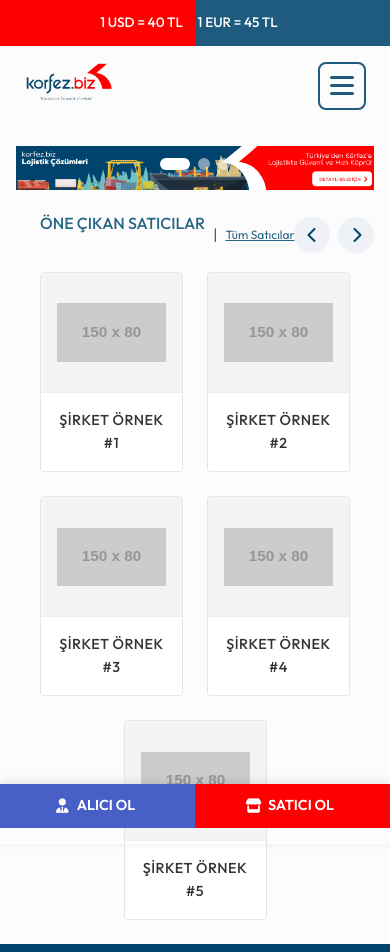
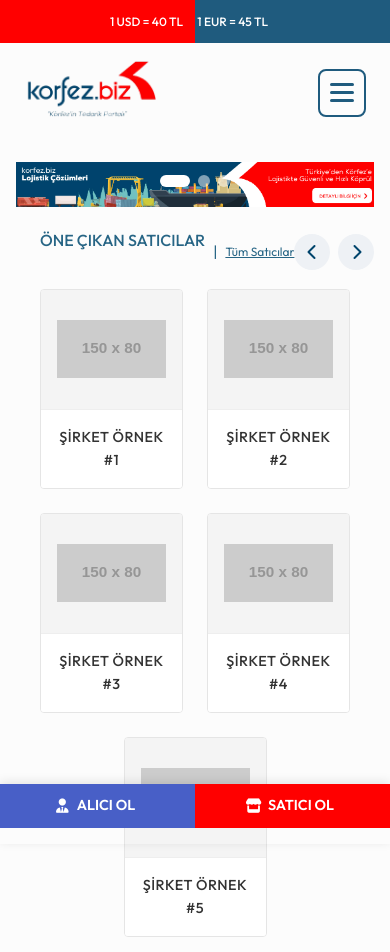
Before and after one commit to hlmekz/korfez, a plain HTML site: page index.html in a window 390 px wide. Shown: the top 952 px of the page. Drawn offline with nearby package versions, Linux system fonts and the light colour scheme; placeholder pictures from the web are drawn by us.

Commit message:
UI Improvements: Resize mobile currency text and logo

```diff
--- a/css/custom.css
+++ b/css/custom.css
@@ -1303,7 +1303,7 @@ body {
 
 .currency-wrapper-mobile {
     color: white;
-    font-size: 0.85rem;
+    font-size: 0.75rem;
     font-weight: 500;
 }
 
@@ -1313,7 +1313,7 @@ body {
 }
 
 .mobile-logo {
-    max-height: 50px;
+    max-height: 70px;
     width: auto;
 }
 
@@ -1532,7 +1532,7 @@ select:focus,
     }
 
     .mobile-logo {
-        max-height: 40px;
+        max-height: 60px;
     }
 
     .promo-card {
```
